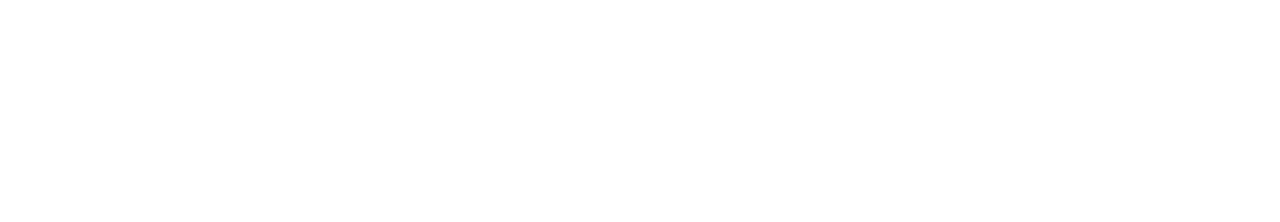
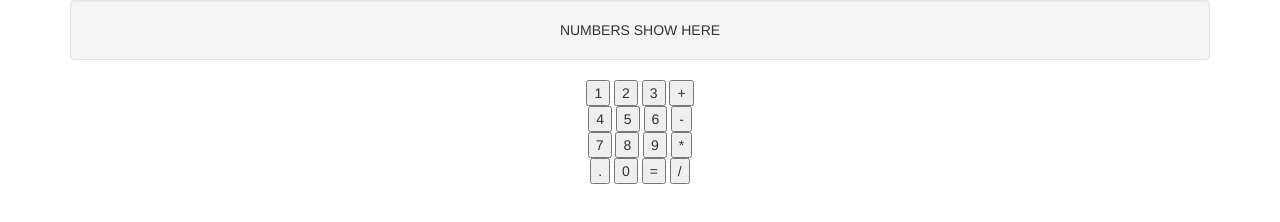
Before and after one commit to rasliche/calculator-fcc, a plain HTML site: page index.html in a window 1280 px wide. Drawn offline with nearby package versions, Linux system fonts and the light colour scheme.

Commit message:
Buttons laid out

```diff
--- a/index.html
+++ b/index.html
@@ -16,6 +16,42 @@
   <title>Calculator</title>
 </head>
 <body>
+  <div class="container text-center">
+    <div class="well">NUMBERS SHOW HERE</div>
+    <div class="row">
+      <div class="col-xs-12 col-md-6 col-md-offset-3">
+        <button>1</button>
+        <button>2</button>
+        <button>3</button>
+        <button>+</button>
+      </div>
+    </div>
+    <div class="row">
+      <div class="col-xs-12 col-md-6 col-md-offset-3">
+        <button>4</button>
+        <button>5</button>
+        <button>6</button>
+        <button>-</button>
+      </div>
+    </div>
+    <div class="row">
+      <div class="col-xs-12 col-md-6 col-md-offset-3">
+        <button>7</button>
+        <button>8</button>
+        <button>9</button>
+        <button>*</button>
+      </div>
+    </div>
+    <div class="row">
+      <div class="col-xs-12 col-md-6 col-md-offset-3">
+        <button>.</button>
+        <button>0</button>
+        <button>=</button>
+        <button>/</button>
+      </div>
+    </div>
+  </div>
+
 
   <script src="scripts.js"></script>
 </body>
```
